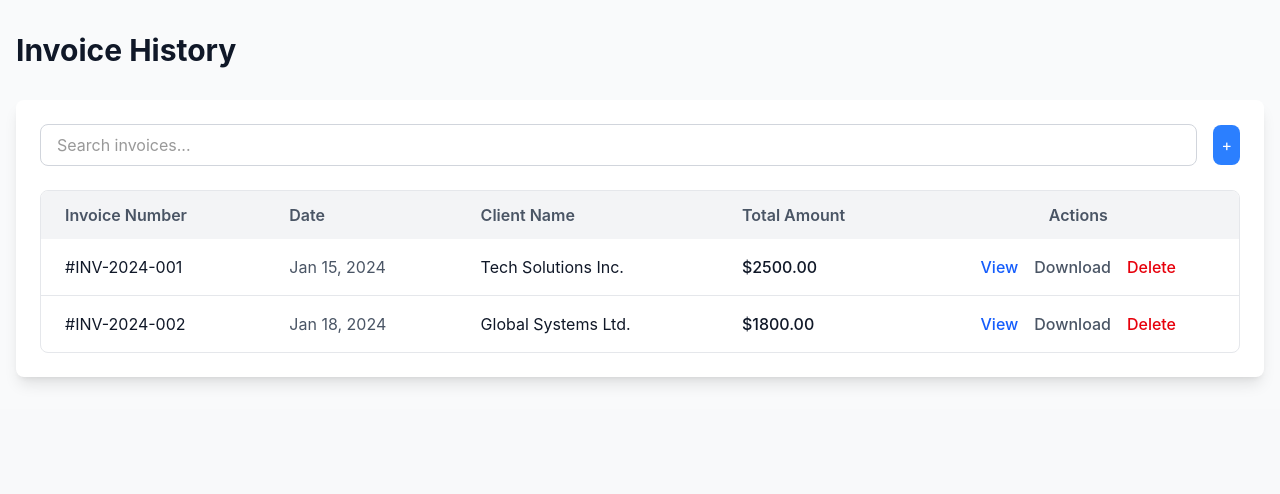
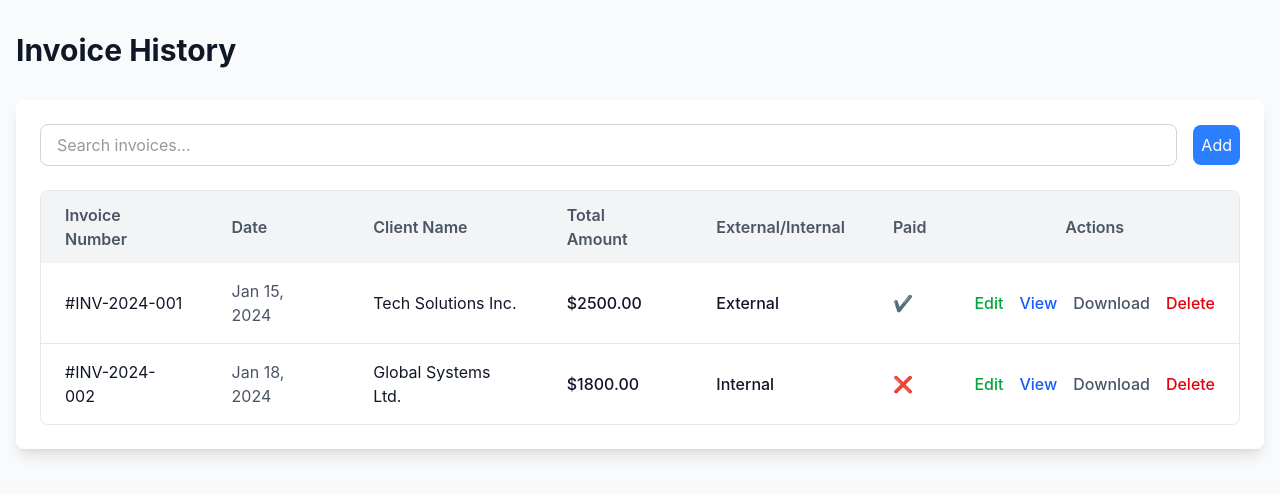
Before and after one commit to Pjt727/xpress-hackathon, a Vue app in the folder frontend/hackathon/: page /history in a window 1280 px wide. Shown: the top 494 px of the page. Built offline with nearby package versions, Linux system fonts and the light colour scheme.

Commit message:
add columns

```diff
--- a/frontend/hackathon/src/components/History.vue
+++ b/frontend/hackathon/src/components/History.vue
@@ -16,7 +16,7 @@
           to="/invoice"
           class="p-2 bg-blue-500 text-white rounded-lg hover:bg-blue-600"
         >
-          +
+          Add
         </router-link>
       </div>
 
@@ -36,6 +36,10 @@
               <th class="px-6 py-3 text-gray-600 font-semibold">
                 Total Amount
               </th>
+              <th class="px-6 py-3 text-gray-600 font-semibold">
+                External/Internal
+              </th>
+              <th class="px-6 py-3 text-gray-600 font-semibold">Paid</th>
               <th class="px-6 py-3 text-gray-600 font-semibold text-center">
                 Actions
               </th>
@@ -53,8 +57,20 @@
               <td class="px-6 py-4 text-gray-900 font-medium">
                 ${{ invoice.amount }}
               </td>
+              <td class="px-6 py-4 text-gray-900 font-medium">
+                {{ invoice.is_outgoing ? "External" : "Internal" }}
+              </td>
+              <td class="px-6 py-4 text-gray-900 font-medium">
+                {{ invoice.is_settled ? "✔️" : "❌" }}
+              </td>
               <td class="px-6 py-4">
                 <div class="flex justify-center gap-4">
+                  <button
+                    class="text-green-600 hover:text-green-800 font-medium"
+                    @click="viewInvoice(invoice)"
+                  >
+                    Edit
+                  </button>
                   <button
                     class="text-blue-600 hover:text-blue-800 font-medium"
                     @click="viewInvoice(invoice)"
@@ -118,6 +134,8 @@ const invoices = ref([
     date: "Jan 15, 2024",
     client: "Tech Solutions Inc.",
     amount: "2500.00",
+    is_settled: true,
+    is_outgoing: true,
   },
   {
     id: 2,
@@ -125,6 +143,8 @@ const invoices = ref([
     date: "Jan 18, 2024",
     client: "Global Systems Ltd.",
     amount: "1800.00",
+    is_settled: false,
+    is_outgoing: false,
   },
 ]);
 
```
